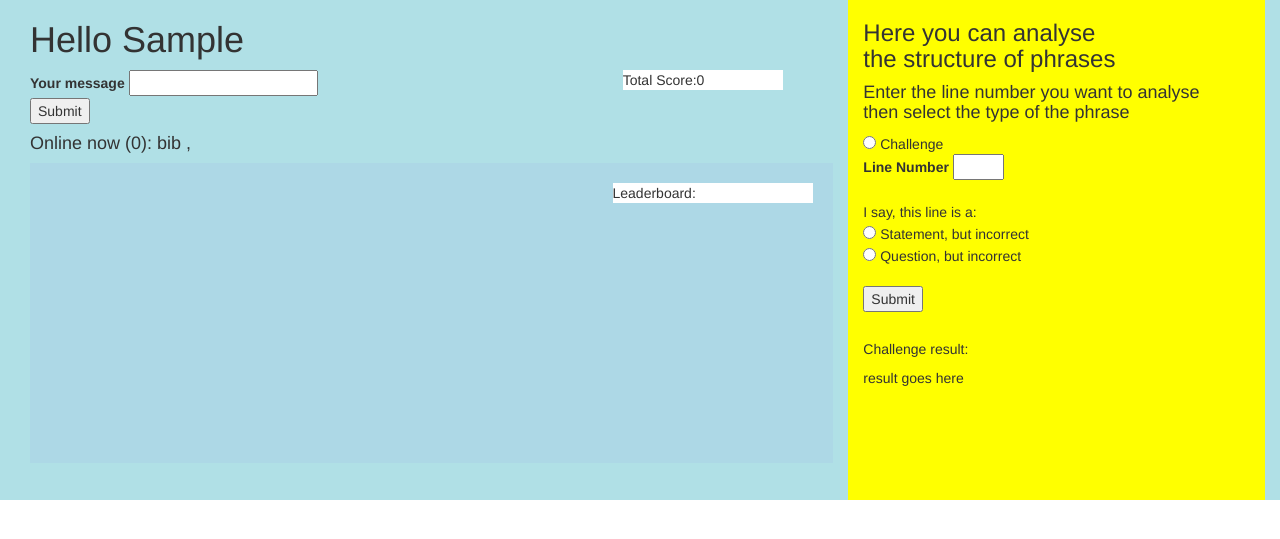
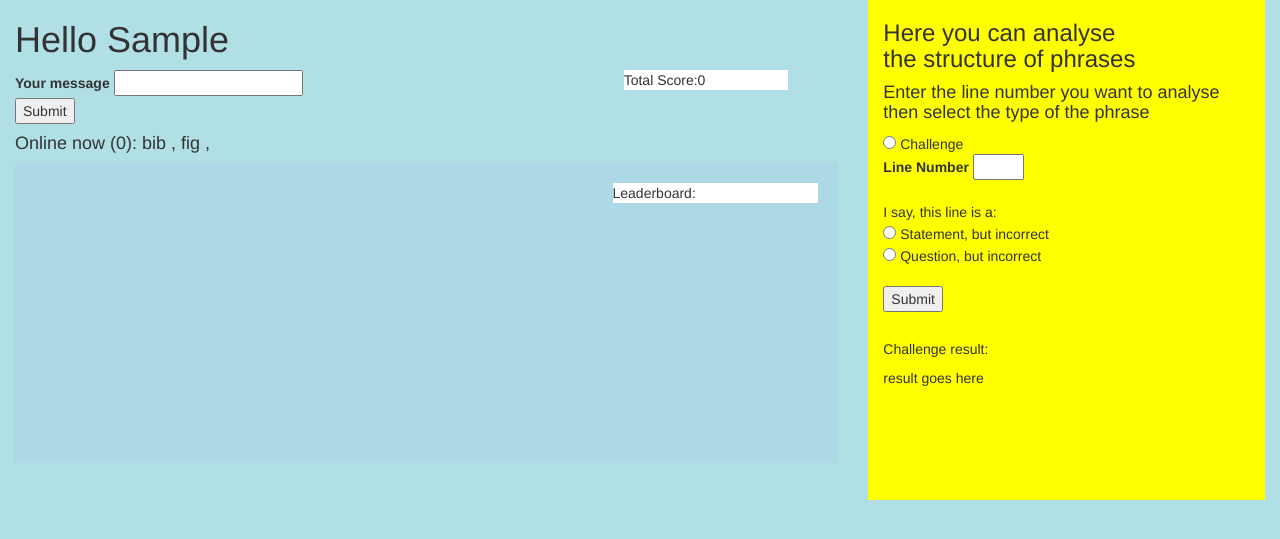
Before and after one commit to saor48/project3, a Flask app: a page that uses templates/chat.html in a window 1280 px wide. Shown: the top 539 px of the page. Run offline with Flask 2, Linux system fonts and the light colour scheme; some libraries are stand-ins or nearby versions.

Commit message:
adjusted styling and removed unnessary html

```diff
--- a/data/chatlines.json
+++ b/data/chatlines.json
@@ -1 +1 @@
-{"2": "{'user': 'bib', 'line': '2', 'message': ' hi [jik]'}", "1": "{'user': 'bib', 'line': '1', 'message': ' I am bigger now'}", "3": "{'user': 'bib', 'line': '3', 'message': ' i go here'}"}
+{"3": "{'message': ' yo', 'line': '3', 'user': 'bib'}", "1": "{'message': ' I am bigger now', 'line': '1', 'user': 'bib'}", "2": "{'message': ' hi [jik]', 'line': '2', 'user': 'fig'}"}
--- a/data/chatlines.txt
+++ b/data/chatlines.txt
@@ -1,3 +1,3 @@
 1> bib:  I am bigger now
-2> bib:  hi [jik]
-3> bib:  i go here
+2> fig:  hi [jik]
+3> bib:  yo
--- a/data/users.txt
+++ b/data/users.txt
@@ -1 +1,2 @@
 bib
+fig
--- a/run.py
+++ b/run.py
@@ -139,6 +139,7 @@ def same(username):
 # '/chat/structure'         form to allow user to analyse any message line
 # '/chat/test'              automated testing for structure analysis section
 
+
 # user sign in page
 @app.route('/', methods=["GET","POST"])
 def index():
--- a/static/css/style.css
+++ b/static/css/style.css
@@ -6,10 +6,11 @@ body {
 }
 .container {
     background-color:powderblue;
-    height:500px
+    height:1000px
 }
 
 #analyse {
+    position: relative;
     background-color:yellow;
     height: 500px;
 }
--- a/templates/chat.html
+++ b/templates/chat.html
@@ -4,16 +4,21 @@
 -->
 <!DOCTYPE html>
 <html lang="en">
-    <head>
-        <link rel="stylesheet" href="static/css/style.css" type="text/css" />
-        <title>My English Chat Page</title>
-        <link rel="stylesheet" href="https://maxcdn.bootstrapcdn.com/bootstrap/3.3.7/css/bootstrap.min.css" integrity="sha384-BVYiiSIFeK1dGmJRAkycuHAHRg32OmUcww7on3RYdg4Va+PmSTsz/K68vbdEjh4u" crossorigin="anonymous">
-        <link rel="stylesheet" href="https://maxcdn.bootstrapcdn.com/bootstrap/3.3.7/css/bootstrap-theme.min.css" integrity="sha384-rHyoN1iRsVXV4nD0JutlnGaslCJuC7uwjduW9SVrLvRYooPp2bWYgmgJQIXwl/Sp" crossorigin="anonymous">
-    </head>
+<head>
+   <meta charset="UTF-8">
+   <meta name="viewport" content="width=device-width, initial-scale=1.0">
+   <meta http-equiv="X-UA-Compatible" content="ie=edge">
+   <link rel="stylesheet" href="https://maxcdn.bootstrapcdn.com/bootstrap/3.3.7/css/bootstrap.min.css" integrity="sha384-BVYiiSIFeK1dGmJRAkycuHAHRg32OmUcww7on3RYdg4Va+PmSTsz/K68vbdEjh4u" crossorigin="anonymous">
+   <link rel="stylesheet" href="https://maxcdn.bootstrapcdn.com/bootstrap/3.3.7/css/bootstrap-theme.min.css" integrity="sha384-rHyoN1iRsVXV4nD0JutlnGaslCJuC7uwjduW9SVrLvRYooPp2bWYgmgJQIXwl/Sp" crossorigin="anonymous">
+   <link rel="stylesheet" href="static/css/style.css" type="text/css" />
+   <title>My English Chat Page</title>
+</head>
 <body>
-   <div class="container col-xs-12">
-      <main>
-         <section id="chat" class="col-xs-12 col-sm-8">
+
+   <main class="container-fluid">
+      <section class="row">
+
+         <article id="chat" class="col-xs-12 col-sm-8">
             <header>
                <h1 id="hello">Hello {{username}} </h1>
             </header>
@@ -43,13 +48,12 @@
                      {%endfor%}
                </aside>
             </div>
-         </section>
+         </article>
 
-         <section id="analysediv">
-         </section>
+         <article id="analysediv" class="col-xs-12 col-sm-4"></article>
 
-      </main>
-   </div>
+      </section>
+   </main>
 
 <script src="https://code.jquery.com/jquery-3.2.1.js" integrity="sha256-DZAnKJ/6XZ9si04Hgrsxu/8s717jcIzLy3oi35EouyE="
             crossorigin="anonymous"></script>
--- a/templates/structure.html
+++ b/templates/structure.html
@@ -1,15 +1,12 @@
 <!DOCTYPE html>
 <html lang="en">
-<head>
-    <title>Structure</title>
-</head>
-<body>
-    <div id="analyse" class="col-xs-12 col-sm-4">
-            <h3 id="header">Here you can analyse <br>the structure of phrases</h3>
-            <h4>Enter the line number you want to analyse <br>
+
+    <div id="analyse" class="col-xs-12">
+        <h3 id="header">Here you can analyse <br>the structure of phrases</h3>
+        <h4>Enter the line number you want to analyse <br>
                 then select the type of the phrase</h4>
 
-            <form method="POST" name="structure">
+        <form method="POST" name="structure">
                 <input type="radio" name="cc" value="chal" required> Challenge<br>
                 <label for="line">Line Number</label>
                 <input type="text" name="line" id="line" maxlength="3" size="3" required/>
@@ -22,7 +19,7 @@
                 <br>
                 <input type="hidden" name="form" value="structure"/>
                 <input type="submit" value="Submit"/>
-            </form>
+        </form>
 
         <div id="result">
             <br>
@@ -30,5 +27,5 @@
             {{result}}
         </div>
     </div>
-</body>
+
 </html>
```
